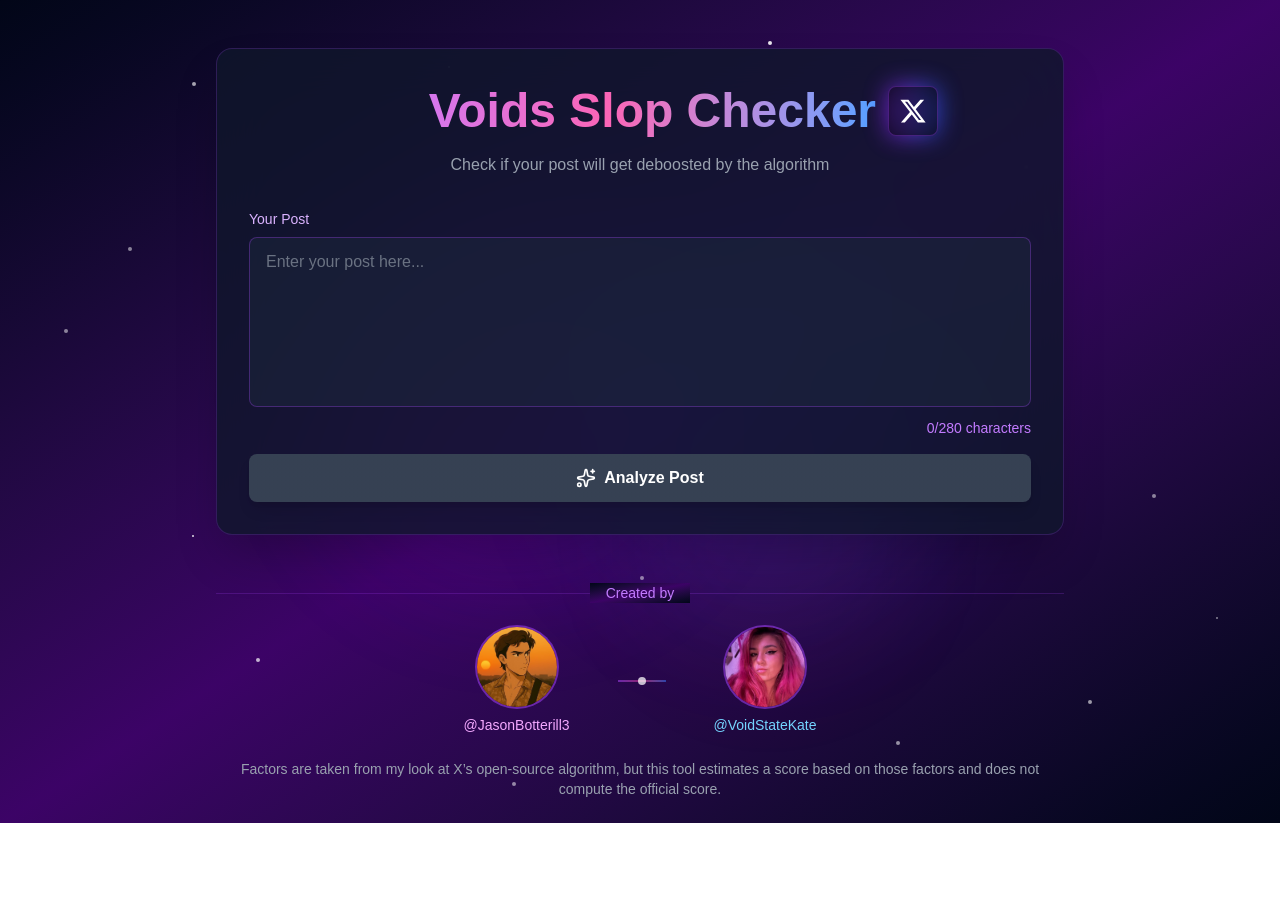
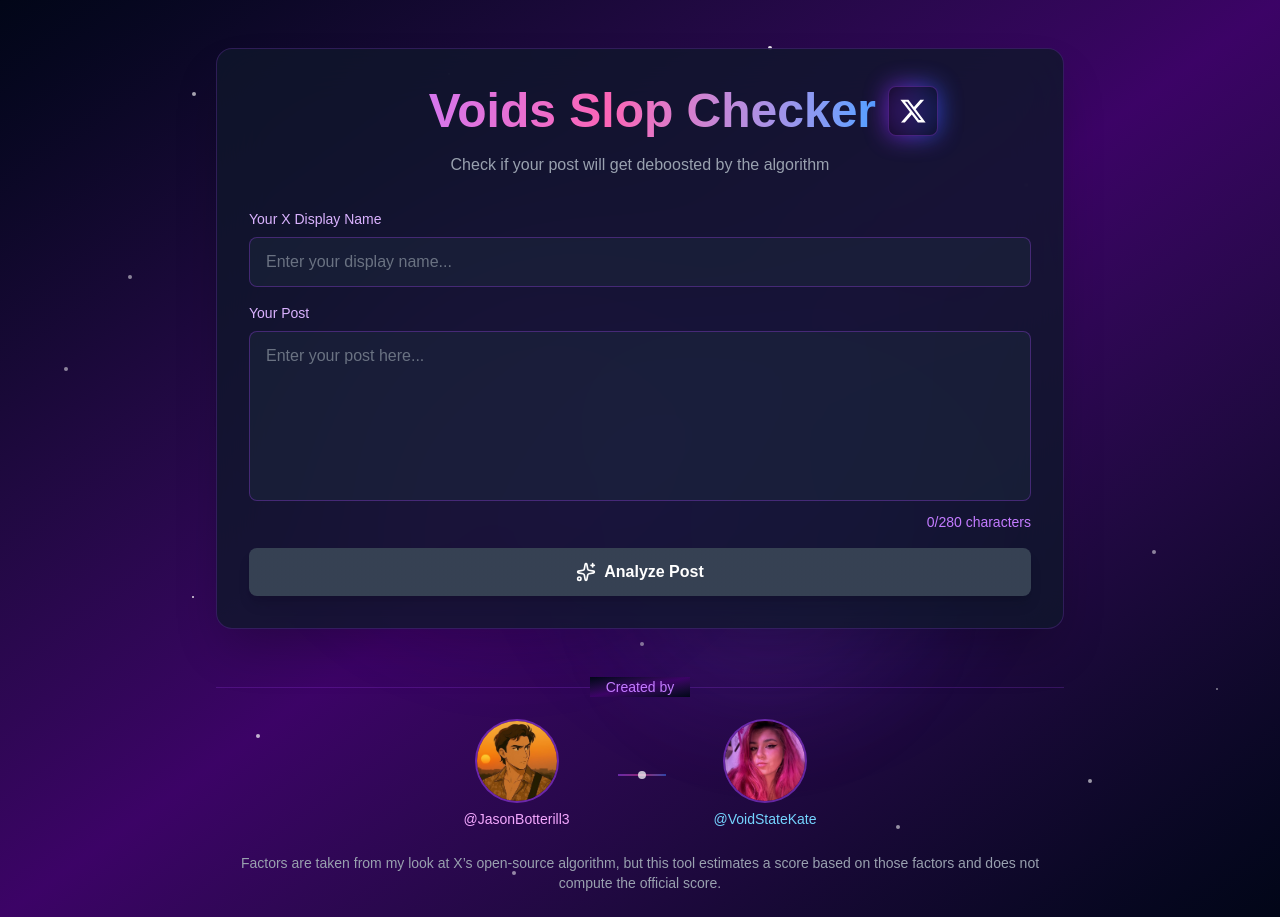
Before and after one commit to jasonthepenguin/slop-checker, a Next.js app in the folder voids-algo-slop-checker/: page / in a window 1280 px wide. Before the commit the page ends 823 px from the top, so only its background shows below. Built offline with nearby package versions, Linux system fonts and the light colour scheme.

Commit message:
Add display name checker

```diff
--- a/voids-algo-slop-checker/app/api/analyze/route.ts
+++ b/voids-algo-slop-checker/app/api/analyze/route.ts
@@ -28,7 +28,7 @@
       );
     }
 
-    const { post } = await request.json();
+    const { post, displayName } = await request.json();
 
     if (!post || typeof post !== 'string') {
       return NextResponse.json({ error: 'Invalid post content' }, { status: 400 });
@@ -38,7 +38,25 @@
       return NextResponse.json({ error: 'Post exceeds 280 character limit' }, { status: 400 });
     }
 
-    const systemPrompt = `You are an X (Twitter) algorithm expert. Analyze the following post and rate it based on these criteria:
+    if (!displayName || typeof displayName !== 'string') {
+      return NextResponse.json({ error: 'Invalid display name' }, { status: 400 });
+    }
+
+    if (!displayName.trim()) {
+      return NextResponse.json({ error: 'Display name is required' }, { status: 400 });
+    }
+
+    if (displayName.length > 50) {
+      return NextResponse.json({ error: 'Display name exceeds 50 character limit' }, { status: 400 });
+    }
+
+    const systemPrompt = `You are an X (Twitter) algorithm expert. Analyze the provided JSON payload and rate the content based on these criteria. The payload has this shape:
+{
+  "post": "<body of the post>",
+  "displayName": "<author's display name>"
+}
+
+Apply the rules below considering BOTH the post body and the supplied display name:
 
 TEXT FORMATTING & READABILITY (negative if present):
 - All caps "shouting" text (except clear acronyms)
@@ -107,7 +125,7 @@
       model: 'gpt-5-chat-latest',
       messages: [
         { role: 'system', content: systemPrompt },
-        { role: 'user', content: `Analyze this post: "${post}"` }
+        { role: 'user', content: JSON.stringify({ post, displayName }) }
       ],
       response_format: { type: 'json_object' },
       temperature: 0.3,
--- a/voids-algo-slop-checker/components/PostAnalyzer.tsx
+++ b/voids-algo-slop-checker/components/PostAnalyzer.tsx
@@ -77,14 +77,15 @@
 };
 
 export default function PostAnalyzer() {
+  const [displayName, setDisplayName] = useState('');
   const [post, setPost] = useState('');
   const [loading, setLoading] = useState(false);
   const [result, setResult] = useState<AnalysisResult | null>(null);
   const [error, setError] = useState('');
 
   const analyzePost = async () => {
-    if (!post.trim()) {
-      setError('Please enter a post to analyze');
+    if (!displayName.trim() || !post.trim()) {
+      setError('Please enter both a display name and a post to analyze');
       return;
     }
 
@@ -98,7 +99,7 @@
         headers: {
           'Content-Type': 'application/json',
         },
-        body: JSON.stringify({ post }),
+        body: JSON.stringify({ post, displayName }),
       });
 
       const raw = await response.json();
@@ -222,6 +223,21 @@
 
           <div className="space-y-4">
             <div>
+              <label htmlFor="displayName" className="block text-sm font-medium text-purple-300 mb-2">
+                Your X Display Name
+              </label>
+              <input
+                id="displayName"
+                type="text"
+                className="w-full px-3 sm:px-4 py-2 sm:py-3 bg-slate-800/50 border border-purple-500/30 rounded-lg focus:ring-2 focus:ring-purple-500 focus:border-transparent text-gray-100 placeholder-gray-500 text-sm sm:text-base"
+                placeholder="Enter your display name..."
+                value={displayName}
+                onChange={(e) => setDisplayName(e.target.value)}
+                maxLength={50}
+              />
+            </div>
+
+            <div>
               <label htmlFor="post" className="block text-sm font-medium text-purple-300 mb-2">
                 Your Post
               </label>
@@ -248,7 +264,7 @@
 
             <button
               onClick={analyzePost}
-              disabled={loading || !post.trim()}
+              disabled={loading || !displayName.trim() || !post.trim()}
               className="w-full bg-gradient-to-r from-purple-600 to-blue-600 text-white py-2.5 sm:py-3 px-4 rounded-lg font-semibold hover:from-purple-700 hover:to-blue-700 disabled:from-gray-700 disabled:to-gray-700 disabled:cursor-not-allowed transition-all flex items-center justify-center gap-2 shadow-lg text-sm sm:text-base"
             >
               {loading ? (
```
